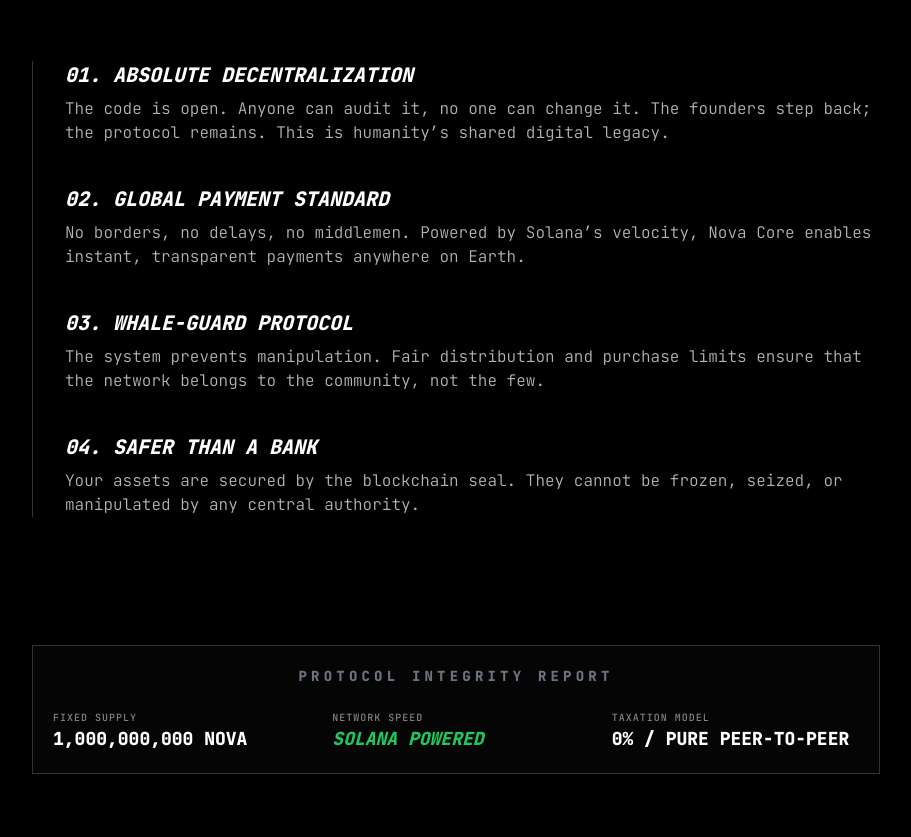
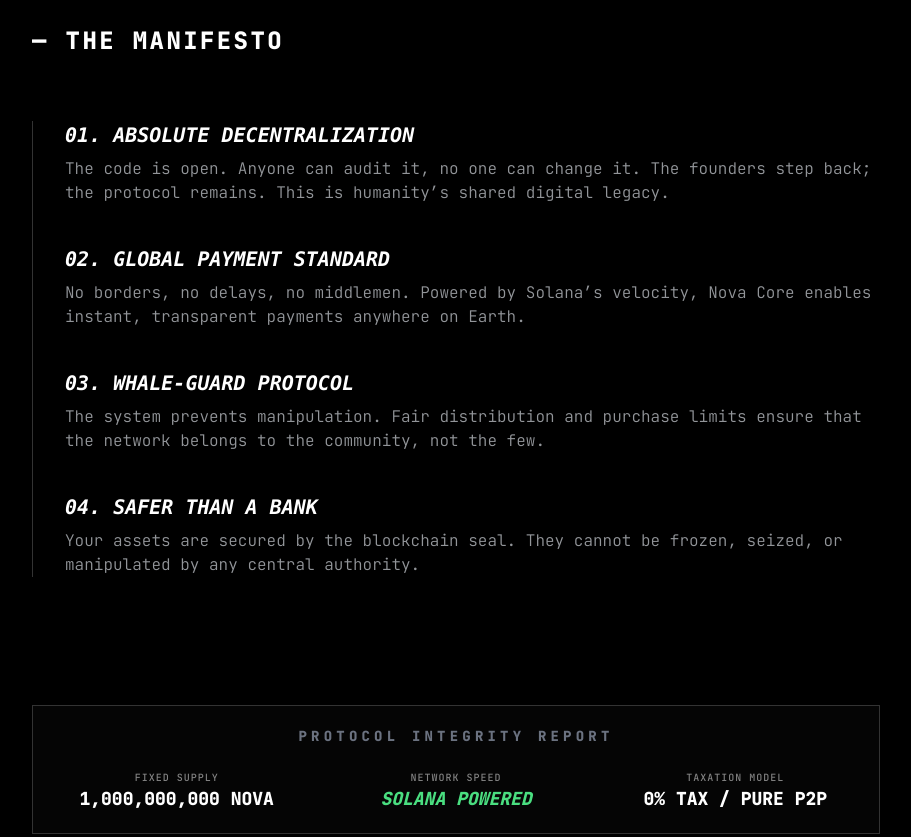
Before and after one commit to ryoshinakamoto2/novacore, a plain HTML site: page index.html in a window 1280 px wide. Shown: the part 932-1769 px from the top of the page, without its empty margins (184-1095 px from the left). Drawn offline with nearby package versions, Linux system fonts and the light colour scheme.

Commit message:
Update index.html

```diff
--- a/index.html
+++ b/index.html
@@ -20,11 +20,11 @@
 <body class="max-w-4xl mx-auto px-6 py-20">
 
     <nav class="mb-32 border-b border-white/10 pb-4">
-        <h1 class="text-xl font-extrabold tracking-tighter uppercase italic">NOVA CORE // 2026</h1>
+        <h1 class="text-xl font-extrabold tracking-tighter uppercase italic text-white">NOVA CORE // 2026</h1>
     </nav>
 
     <header class="mb-32">
-        <h2 class="text-4xl md:text-6xl font-extrabold mb-10 tracking-tight italic text-white">REDEFINING MONEY.</h2>
+        <h2 class="text-4xl md:text-6xl font-extrabold mb-10 tracking-tight italic text-white leading-tight">REDEFINING <br>MONEY.</h2>
         <p class="text-xl md:text-2xl font-light opacity-80">
             Nova Core is not a company. It has no CEO, no office, and no master.
             It is an <span class="highlight">immutable mathematical protocol.</span>
@@ -33,7 +33,7 @@
 
     <main class="space-y-32">
         <section>
-            <h3 class="text-2xl font-bold mb-8 uppercase tracking-widest">— WHY NOVA CORE?</h3>
+            <h3 class="text-2xl font-bold mb-8 uppercase tracking-widest text-white">— WHY NOVA CORE?</h3>
             <div class="grid gap-12 text-lg font-light opacity-90">
                 <p>
                     The global financial system is built on sand. Banks control your life.
@@ -47,26 +47,26 @@
         </section>
 
         <section class="space-y-16">
-            <h3 class="text-2xl font-bold mb-8 uppercase tracking-widest">— THE MANIFESTO</h3>
+            <h3 class="text-2xl font-bold mb-8 uppercase tracking-widest text-white">— THE MANIFESTO</h3>
 
-            <div class="space-y-10 border-l border-white/20 pl-8">
+            <div class="space-y-10 border-l border-white/20 pl-8 text-gray-300">
                 <div>
-                    <h4 class="font-bold text-xl mb-2 italic">01. ABSOLUTE DECENTRALIZATION</h4>
+                    <h4 class="font-bold text-xl mb-2 italic text-white font-mono uppercase">01. Absolute Decentralization</h4>
                     <p class="opacity-70 font-light">The code is open. Anyone can audit it, no one can change it. The founders step back; the protocol remains. This is humanity’s shared digital legacy.</p>
                 </div>
 
                 <div>
-                    <h4 class="font-bold text-xl mb-2 italic">02. GLOBAL PAYMENT STANDARD</h4>
+                    <h4 class="font-bold text-xl mb-2 italic text-white font-mono uppercase">02. Global Payment Standard</h4>
                     <p class="opacity-70 font-light">No borders, no delays, no middlemen. Powered by Solana’s velocity, Nova Core enables instant, transparent payments anywhere on Earth.</p>
                 </div>
 
                 <div>
-                    <h4 class="font-bold text-xl mb-2 italic">03. WHALE-GUARD PROTOCOL</h4>
+                    <h4 class="font-bold text-xl mb-2 italic text-white font-mono uppercase">03. Whale-Guard Protocol</h4>
                     <p class="opacity-70 font-light">The system prevents manipulation. Fair distribution and purchase limits ensure that the network belongs to the community, not the few.</p>
                 </div>
 
                 <div>
-                    <h4 class="font-bold text-xl mb-2 italic">04. SAFER THAN A BANK</h4>
+                    <h4 class="font-bold text-xl mb-2 italic text-white font-mono uppercase">04. Safer than a Bank</h4>
                     <p class="opacity-70 font-light">Your assets are secured by the blockchain seal. They cannot be frozen, seized, or manipulated by any central authority.</p>
                 </div>
             </div>
@@ -74,24 +74,24 @@
 
         <section class="system-box">
             <h3 class="text-sm font-bold mb-6 uppercase tracking-[0.3em] text-gray-500 text-center">Protocol Integrity Report</h3>
-            <div class="grid grid-cols-1 md:grid-cols-3 gap-8 text-center md:text-left">
+            <div class="grid grid-cols-1 md:grid-cols-3 gap-8 text-center">
                 <div>
                     <span class="block text-[10px] opacity-50 uppercase tracking-widest">Fixed Supply</span>
-                    <span class="text-lg font-bold">1,000,000,000 NOVA</span>
+                    <span class="text-lg font-bold text-white">1,000,000,000 NOVA</span>
                 </div>
                 <div>
                     <span class="block text-[10px] opacity-50 uppercase tracking-widest">Network Speed</span>
-                    <span class="text-lg font-bold text-green-500 italic">SOLANA POWERED</span>
+                    <span class="text-lg font-bold text-green-400 italic">SOLANA POWERED</span>
                 </div>
                 <div>
                     <span class="block text-[10px] opacity-50 uppercase tracking-widest">Taxation Model</span>
-                    <span class="text-lg font-bold">0% / PURE PEER-TO-PEER</span>
+                    <span class="text-lg font-bold text-white">0% TAX / PURE P2P</span>
                 </div>
             </div>
         </section>
     </main>
 
-    <footer class="mt-40 pt-10 border-t border-white/10 text-[10px] opacity-40 flex justify-between uppercase tracking-[0.4em]">
+    <footer class="mt-40 pt-10 border-t border-white/10 text-[10px] opacity-40 flex flex-col md:flex-row justify-between uppercase tracking-[0.4em] gap-4">
         <span>BY RYOSHI NAKAMOTO</span>
         <span>NO RIGHTS RESERVED. POWER TO THE PEOPLE.</span>
     </footer>
```
